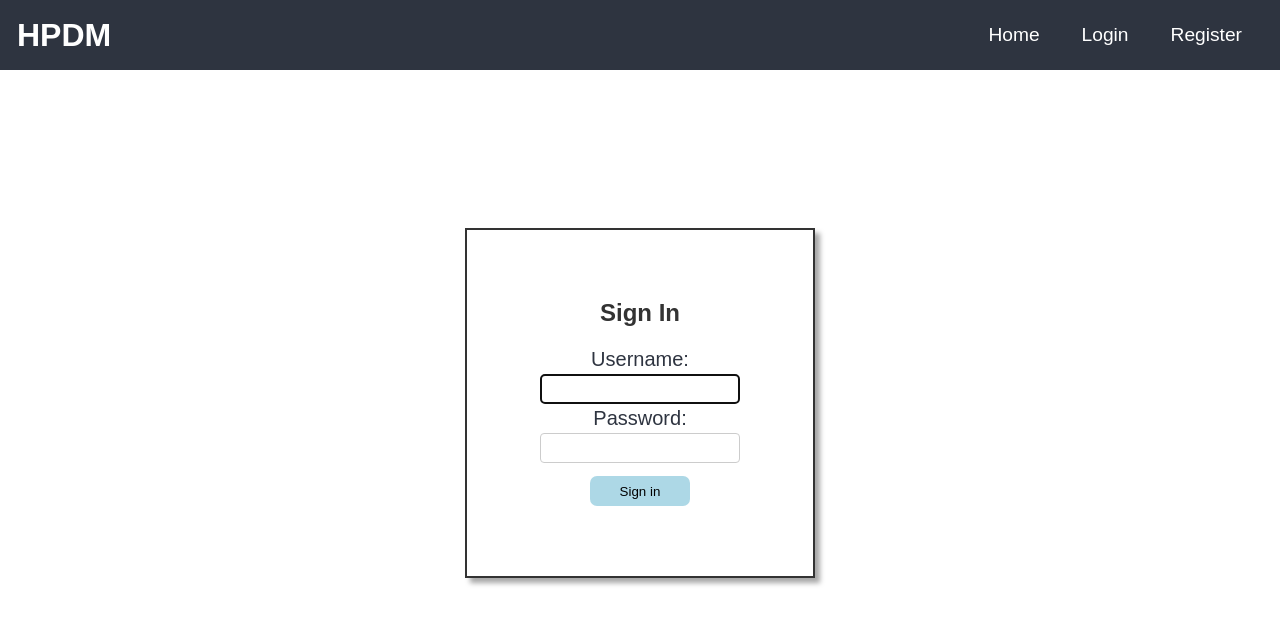
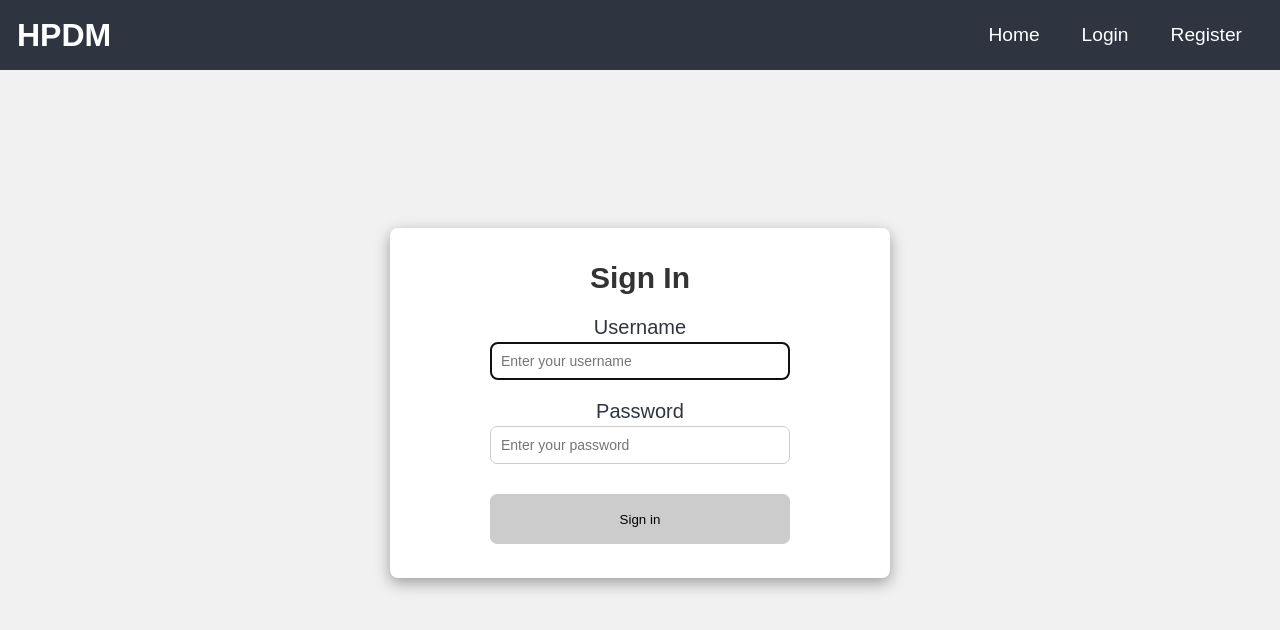
Before and after one commit to tpSpace/Hospital-DBMS, a React (Create React App) app in the folder Frontend/frontend-pdm/: page /login in a window 1280 px wide. Shown: the top 630 px of the page. Built offline with nearby package versions, Linux system fonts and the light colour scheme.

Commit message:
some styling for the login page

```diff
--- a/Frontend/frontend-pdm/src/pages/login/Login.css
+++ b/Frontend/frontend-pdm/src/pages/login/Login.css
@@ -3,7 +3,7 @@
 }
 .title-login{
     margin-bottom: 3px;
-
+    font-size: 30px;
 }
 .body-login{
     display: flex;
@@ -11,36 +11,26 @@
     flex-direction: column;
     align-items: center;
     justify-content: center;
+    background: #f1f1f1;
 }
 .container-login{
     display: flex;
     flex-direction: column;
     justify-content: center;
     align-items: center;
-
-    width: 350px;
+    background: white;
+    padding: 20px;
+    width: 500px;
     height: 350px;
-
-    border: 2px;
-    border-style: solid;
-    box-shadow: 5px 5px 5px rgba(0, 0, 0, 0.35);
+    border-radius: 8px;
+    box-shadow:  rgba(0, 0, 0, 0.35) 0px 5px 15px;
 }
 #username-login, #password-login{
+    padding: 10px;
+    display: block;
     font-size: 14px;
-    width: 200px;
-    height: 30px;
-    padding: 6px;
+    width: 300px;
     margin: 3px;
-    border-radius: 4px;
+    border-radius: 7px;
+    margin-bottom: 20px;
 }
-.submit-button-login{
-    width: 100px;
-    height: 30px;
-    background-color: lightblue;
-    border: 0;
-    transition: opacity 0.15s;
-    cursor: pointer;
-}
-.submit-button-login:hover{
-    opacity: 0.8;
-}
--- a/Frontend/frontend-pdm/src/pages/login/Login.js
+++ b/Frontend/frontend-pdm/src/pages/login/Login.js
@@ -34,10 +34,11 @@ const Login = () => {
                     <form className='container-login' onSubmit={handleSubmit}>
                         <h1 className='title-login'>Sign In</h1>
                         <br></br>
-                        <label htmlFor='username-login'>Username:</label>
+                        <label htmlFor='username-login'>Username</label>
                         <input
                             type='text'
                             id='username-login'
+                            placeholder='Enter your username'
                             ref={userRef}
                             autoComplete='off'
                             onChange={(e) => setUser(e.target.value)}
@@ -45,16 +46,17 @@ const Login = () => {
                             required
                         />
 
-                        <label htmlFor='password-login'>Password:</label>
+                        <label htmlFor='password-login'>Password</label>
                         <input
                             type='password'
                             id='password-login'
+                            placeholder='Enter your password'
                             onChange={(e) => setPwd(e.target.value)}
                             value={pwd}
                             required
                         />
 
-                        <button className='submit-button-login'>Sign in</button>
+                        <button type='submit' value='submit' className='submit-button-login'>Sign in</button>
                     </form>
                 </section>
             )}
```
